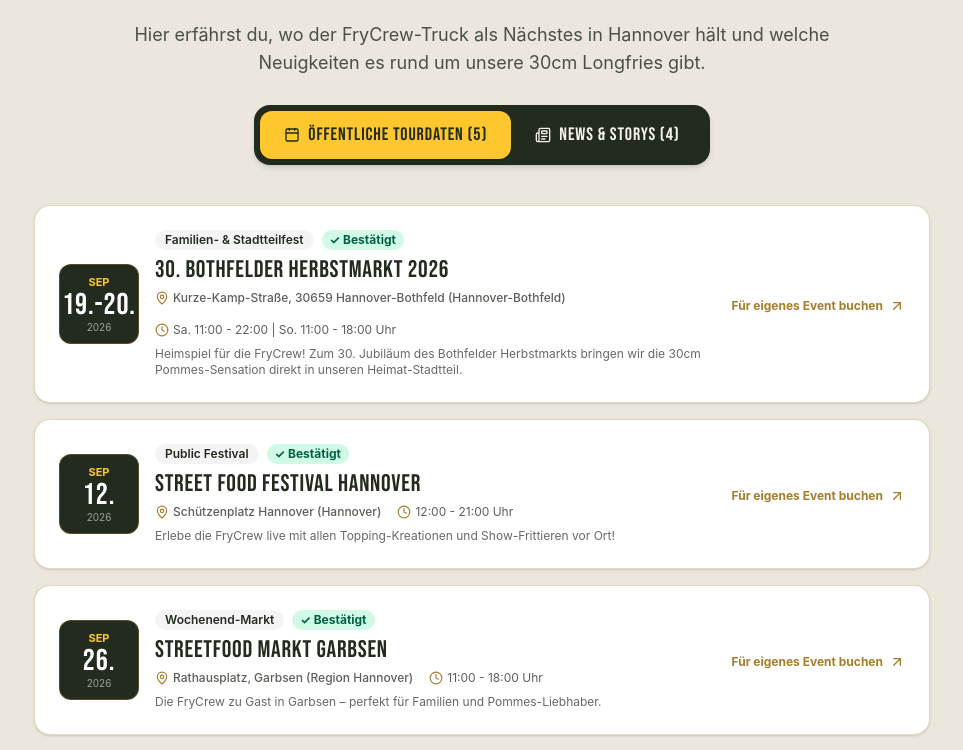
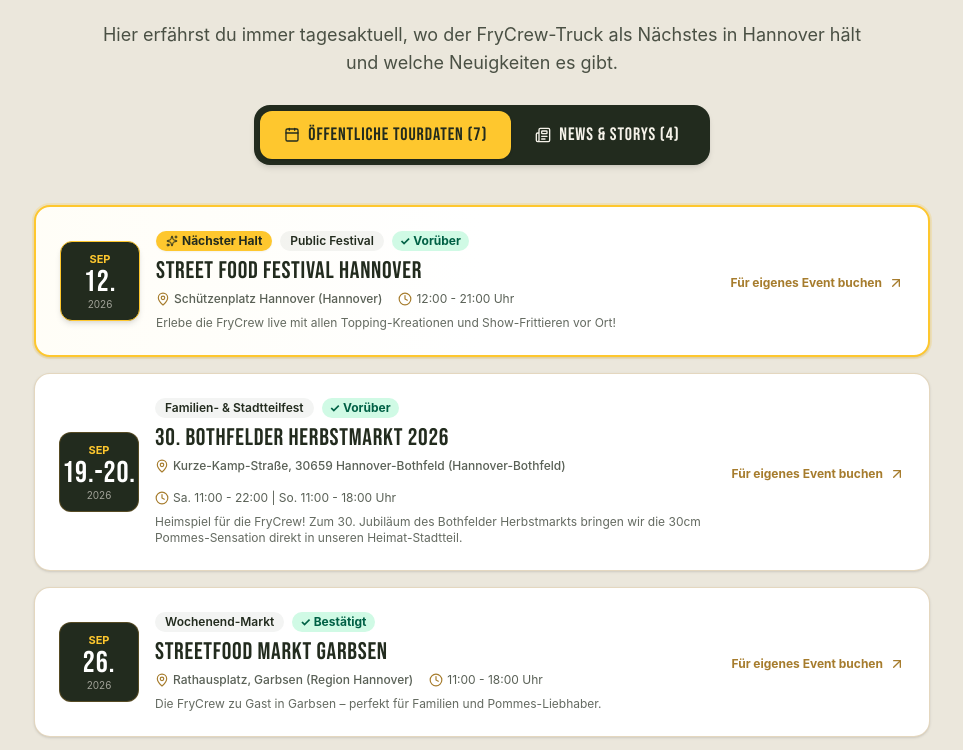
Before and after one commit to Businesscenter-bot/frycrew-website, a React (Vite) app: page / in a window 1280 px wide. Shown: the part 8700-9450 px from the top of the page, without its empty margins (158-1121 px from the left). Built offline with nearby package versions, Linux system fonts and the light colour scheme.

Commit message:
Tour: Implement automatic filtering of past events and sort chronologically with nearest upcoming event at the top

```diff
--- a/src/components/TourNews.jsx
+++ b/src/components/TourNews.jsx
@@ -1,11 +1,66 @@
-import React, { useState } from 'react';
-import { Calendar, MapPin, Clock, Tag, Newspaper, ArrowUpRight, Bell } from 'lucide-react';
+import React, { useState, useMemo } from 'react';
+import { Calendar, MapPin, Clock, Tag, Newspaper, ArrowUpRight, Bell, Sparkles, CheckCircle2 } from 'lucide-react';
 import { TOUR_EVENTS, NEWS_ITEMS } from '../data/siteData';
+
+const GERMAN_MONTHS = {
+  jan: 0, feb: 1, mär: 2, mrz: 2, apr: 3, mai: 4, jun: 5,
+  jul: 6, aug: 7, sep: 8, okt: 9, nov: 10, dez: 11
+};
+
+function parseGermanDateRange(str) {
+  if (!str) return null;
+  const parts = str.trim().split(/\s+/);
+  if (parts.length < 3) return null;
+  const year = parseInt(parts[parts.length - 1], 10);
+  const monthStr = parts[parts.length - 2].toLowerCase().replace('.', '');
+  const month = GERMAN_MONTHS[monthStr] !== undefined ? GERMAN_MONTHS[monthStr] : 0;
+
+  const dayMatches = parts[0].match(/\d+/g);
+  if (!dayMatches || dayMatches.length === 0) return null;
+
+  const startDay = parseInt(dayMatches[0], 10);
+  const endDay = parseInt(dayMatches[dayMatches.length - 1], 10);
+
+  const startDate = new Date(year, month, startDay, 0, 0, 0);
+  const endDate = new Date(year, month, endDay, 23, 59, 59, 999);
+
+  return { startDate, endDate };
+}
 
 export default function TourNews() {
   const [activeTab, setActiveTab] = useState('tour'); // 'tour' | 'news'
   const [subscribed, setSubscribed] = useState(false);
   const [email, setEmail] = useState('');
+
+  // Dynamically filter out past events and sort chronologically (nearest upcoming first)
+  const upcomingEvents = useMemo(() => {
+    const today = new Date();
+    today.setHours(0, 0, 0, 0);
+
+    return TOUR_EVENTS
+      .map((event) => {
+        let start = event.startDate ? new Date(event.startDate + 'T00:00:00') : null;
+        let end = event.endDate ? new Date(event.endDate + 'T23:59:59') : null;
+
+        if (!start || !end) {
+          const parsed = parseGermanDateRange(event.date);
+          if (parsed) {
+            start = start || parsed.startDate;
+            end = end || parsed.endDate;
+          }
+        }
+        return { ...event, _start: start, _end: end };
+      })
+      .filter((event) => {
+        if (!event._end) return true;
+        return event._end >= today; // Only active & upcoming events
+      })
+      .sort((a, b) => {
+        const timeA = a._start ? a._start.getTime() : 0;
+        const timeB = b._start ? b._start.getTime() : 0;
+        return timeA - timeB; // Ascending: Nearest upcoming event first
+      });
+  }, []);
 
   const handleSubscribe = (e) => {
     e.preventDefault();
@@ -29,7 +84,7 @@ export default function TourNews() {
             TOURDATEN & <span className="text-[#A67C2D]">AKTUELLE NEWS</span>
           </h2>
           <p className="text-base sm:text-lg text-[#222B1E]/80">
-            Hier erfährst du, wo der FryCrew-Truck als Nächstes in Hannover hält und welche Neuigkeiten es rund um unsere 30cm Longfries gibt.
+            Hier erfährst du immer tagesaktuell, wo der FryCrew-Truck als Nächstes in Hannover hält und welche Neuigkeiten es gibt.
           </p>
 
           {/* Tab Selector */}
@@ -43,7 +98,7 @@ export default function TourNews() {
               }`}
             >
               <Calendar className="w-4 h-4" />
-              <span>Öffentliche Tourdaten ({TOUR_EVENTS.length})</span>
+              <span>Öffentliche Tourdaten ({upcomingEvents.length})</span>
             </button>
             <button
               onClick={() => setActiveTab('news')}
@@ -62,14 +117,25 @@ export default function TourNews() {
         {/* Tab 1: Tour Dates */}
         {activeTab === 'tour' && (
           <div className="space-y-4 max-w-4xl mx-auto">
-            {TOUR_EVENTS.map((event) => (
+            {upcomingEvents.length > 0 ? (
+              upcomingEvents.map((event, index) => {
+                const isNext = index === 0;
+                return (
                   <div
                     key={event.id}
-                className="bg-white rounded-2xl p-6 border border-[#A67C2D]/30 hover:border-[#222B1E] shadow-sm hover:shadow-md transition-all flex flex-col md:flex-row md:items-center justify-between gap-6"
+                    className={`bg-white rounded-2xl p-6 border transition-all flex flex-col md:flex-row md:items-center justify-between gap-6 shadow-sm hover:shadow-md ${
+                      isNext
+                        ? 'border-2 border-[#FEC72E] ring-2 ring-[#FEC72E]/20 bg-linear-to-r from-amber-50/40 via-white to-white'
+                        : 'border-[#A67C2D]/30 hover:border-[#222B1E]'
+                    }`}
                   >
                     {/* Date Badge */}
                     <div className="flex items-center gap-4">
-                  <div className="w-20 h-20 rounded-xl bg-[#222B1E] text-[#F5F2E9] flex flex-col items-center justify-center shrink-0 border border-[#A67C2D]/40">
+                      <div className={`w-20 h-20 rounded-xl flex flex-col items-center justify-center shrink-0 border ${
+                        isNext
+                          ? 'bg-[#222B1E] text-[#FEC72E] border-[#FEC72E] shadow-md'
+                          : 'bg-[#222B1E] text-[#F5F2E9] border-[#A67C2D]/40'
+                      }`}>
                         <span className="text-[11px] uppercase font-bold text-[#FEC72E]">
                           {event.date.split(' ')[1]}
                         </span>
@@ -84,6 +150,11 @@ export default function TourNews() {
                       {/* Details */}
                       <div className="space-y-1">
                         <div className="flex items-center gap-2 flex-wrap">
+                          {isNext && (
+                            <span className="text-xs bg-[#FEC72E] text-[#222B1E] font-bold px-2.5 py-0.5 rounded-full flex items-center gap-1 shadow-xs">
+                              <Sparkles className="w-3 h-3" /> Nächster Halt
+                            </span>
+                          )}
                           <span className="text-xs bg-[#222B1E]/5 text-[#222B1E] font-semibold px-2.5 py-0.5 rounded-full">
                             {event.type}
                           </span>
@@ -121,7 +192,31 @@ export default function TourNews() {
                       </a>
                     </div>
                   </div>
-            ))}
+                );
+              })
+            ) : (
+              /* Fallback if all tour dates are completed */
+              <div className="bg-white rounded-3xl p-8 sm:p-12 border-2 border-[#A67C2D]/30 text-center space-y-4 shadow-sm">
+                <div className="w-16 h-16 rounded-full bg-[#F5F2E9] text-[#A67C2D] flex items-center justify-center mx-auto border border-[#A67C2D]/30">
+                  <Calendar className="w-8 h-8" />
+                </div>
+                <h3 className="font-bebas text-3xl text-[#222B1E]">
+                  NEUE TOURDATEN IN VORBEREITUNG!
+                </h3>
+                <p className="text-sm text-[#222B1E]/80 max-w-md mx-auto leading-relaxed">
+                  Aktuell sind alle bisherigen Tourdaten absolviert. Die nächsten Haltestellen für Hannover und die Region werden in Kürze bekanntgegeben!
+                </p>
+                <div className="pt-2">
+                  <a
+                    href="#booking"
+                    className="inline-flex items-center gap-2 bg-[#FEC72E] hover:bg-[#E8B320] text-[#222B1E] font-bebas text-xl px-6 py-2.5 rounded-xl font-bold shadow transition-all hover:scale-105"
+                  >
+                    <span>Foodtruck für dein privates Event anfragen</span>
+                    <ArrowUpRight className="w-5 h-5" />
+                  </a>
+                </div>
+              </div>
+            )}
 
             {/* Note about private events */}
             <div className="p-4 rounded-xl bg-[#F5F2E9] border border-[#A67C2D]/30 text-xs text-center text-[#222B1E]/70">
@@ -175,7 +270,7 @@ export default function TourNews() {
           <div className="w-10 h-10 rounded-full bg-[#FEC72E] text-[#222B1E] flex items-center justify-center mx-auto mb-2">
             <Bell className="w-5 h-5" />
           </div>
-          <h3 className="font-bebas text-2xl sm:text-3xl text-[#F5F2E9]">
+          <h3 className="font-bebas text-2xl text-[#F5F2E9]">
             KEINEN STANDORT IN HANNOVER VERPASSEN
           </h3>
           <p className="text-xs sm:text-sm text-[#F5F2E9]/80 max-w-lg mx-auto">
--- a/src/data/siteData.js
+++ b/src/data/siteData.js
@@ -77,28 +77,34 @@ export const SAUCES_LIST = [
 export const TOUR_EVENTS = [
   {
     id: "ev-bothfeld",
+    startDate: "2026-09-19",
+    endDate: "2026-09-20",
     date: "19.-20. Sep 2026",
     time: "Sa. 11:00 - 22:00 | So. 11:00 - 18:00 Uhr",
     title: "30. Bothfelder Herbstmarkt 2026",
     location: "Kurze-Kamp-Straße, 30659 Hannover-Bothfeld",
     city: "Hannover-Bothfeld",
     type: "Familien- & Stadtteilfest",
-    status: "Bestätigt",
+    status: "Vorüber",
     desc: "Heimspiel für die FryCrew! Zum 30. Jubiläum des Bothfelder Herbstmarkts bringen wir die 30cm Pommes-Sensation direkt in unseren Heimat-Stadtteil.",
   },
   {
     id: "ev-1",
+    startDate: "2026-09-12",
+    endDate: "2026-09-12",
     date: "12. Sep 2026",
     time: "12:00 - 21:00 Uhr",
     title: "Street Food Festival Hannover",
     location: "Schützenplatz Hannover",
     city: "Hannover",
     type: "Public Festival",
-    status: "Bestätigt",
+    status: "Vorüber",
     desc: "Erlebe die FryCrew live mit allen Topping-Kreationen und Show-Frittieren vor Ort!",
   },
   {
     id: "ev-2",
+    startDate: "2026-09-26",
+    endDate: "2026-09-26",
     date: "26. Sep 2026",
     time: "11:00 - 18:00 Uhr",
     title: "Streetfood Markt Garbsen",
@@ -110,17 +116,47 @@ export const TOUR_EVENTS = [
   },
   {
     id: "ev-3",
+    startDate: "2026-10-03",
+    endDate: "2026-10-03",
     date: "03. Okt 2026",
     time: "12:00 - 20:00 Uhr",
     title: "Kulturfest Faust & Linden",
     location: "Kulturzentrum Faust, Hannover-Linden",
     city: "Hannover",
     type: "Streetfood & Kultur",
-    status: "In Planung",
+    status: "Bestätigt",
     desc: "Streetfood mit Haltung: Knusprige Longfries im Herzen von Hannover-Linden.",
   },
   {
+    id: "ev-maschsee-herbst",
+    startDate: "2026-10-17",
+    endDate: "2026-10-18",
+    date: "17.-18. Okt 2026",
+    time: "Sa. 12:00 - 21:00 | So. 11:00 - 19:00 Uhr",
+    title: "Streetfood Meile Maschsee",
+    location: "Maschsee Nordufer, Hannover",
+    city: "Hannover",
+    type: "Open Air Food Market",
+    status: "Bestätigt",
+    desc: "Goldener Herbst am See: Krosse 30cm Longfries mit Trüffel, Joppie & Chili Cheese direkt am Maschsee Nordufer.",
+  },
+  {
+    id: "ev-steintor-winter",
+    startDate: "2026-11-07",
+    endDate: "2026-11-07",
+    date: "07. Nov 2026",
+    time: "12:00 - 21:00 Uhr",
+    title: "Winter-Opening Foodtruck Treff",
+    location: "Steintorplatz, Hannover",
+    city: "Hannover Mitte",
+    type: "City Food Festival",
+    status: "In Planung",
+    desc: "Heiße Pommes gegen kühle Tage: Die FryCrew bringt Wärme & Knusprigkeit in Hannovers Innenstadt.",
+  },
+  {
     id: "ev-weihnachten-bothfeld",
+    startDate: "2026-12-05",
+    endDate: "2026-12-05",
     date: "05. Dez 2026",
     time: "14:00 - 19:00 Uhr",
     title: "Bothfelder Weihnachtsmarkt 2026",
```
Lines whose indentation alone changed are shown as unchanged.
